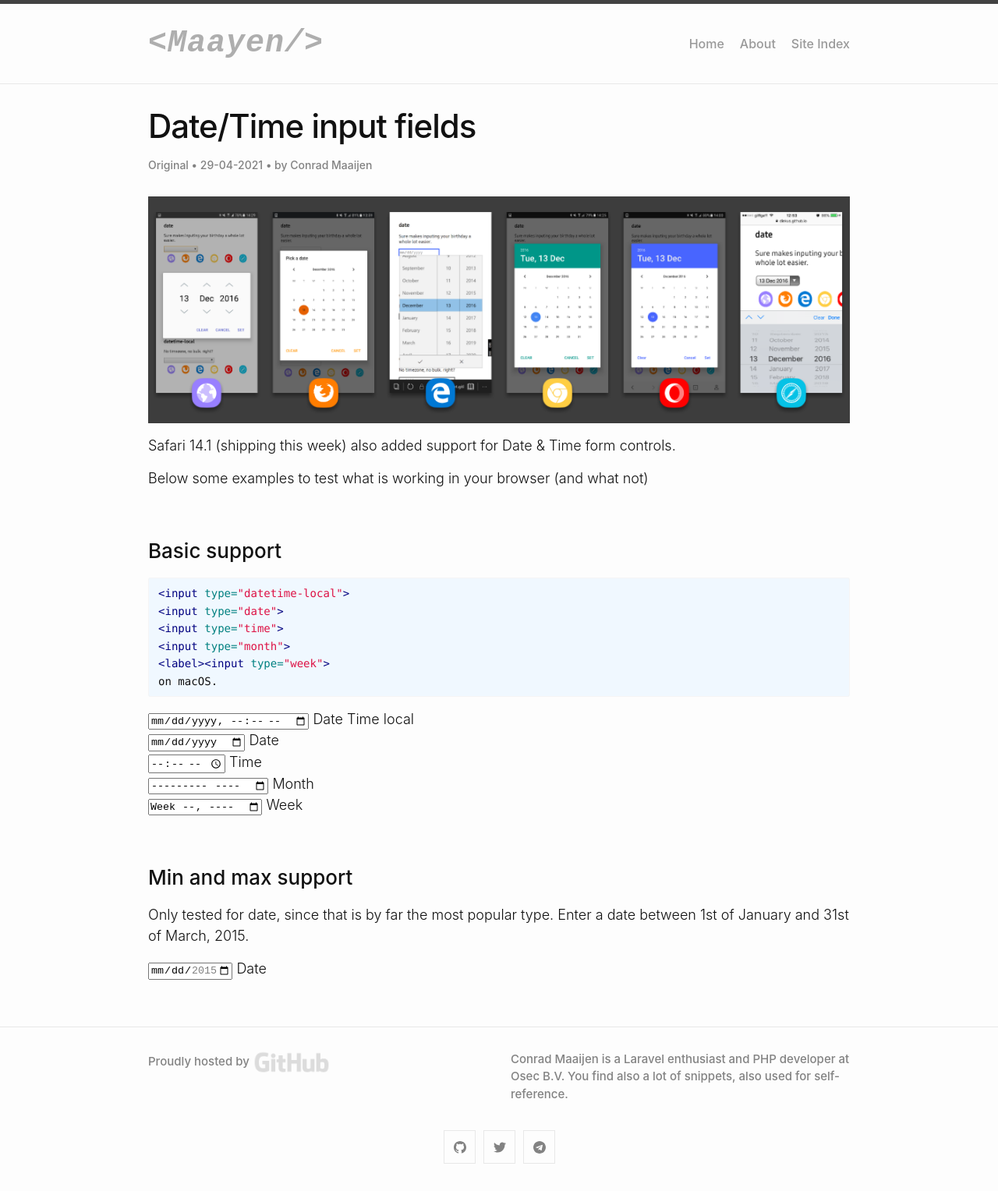
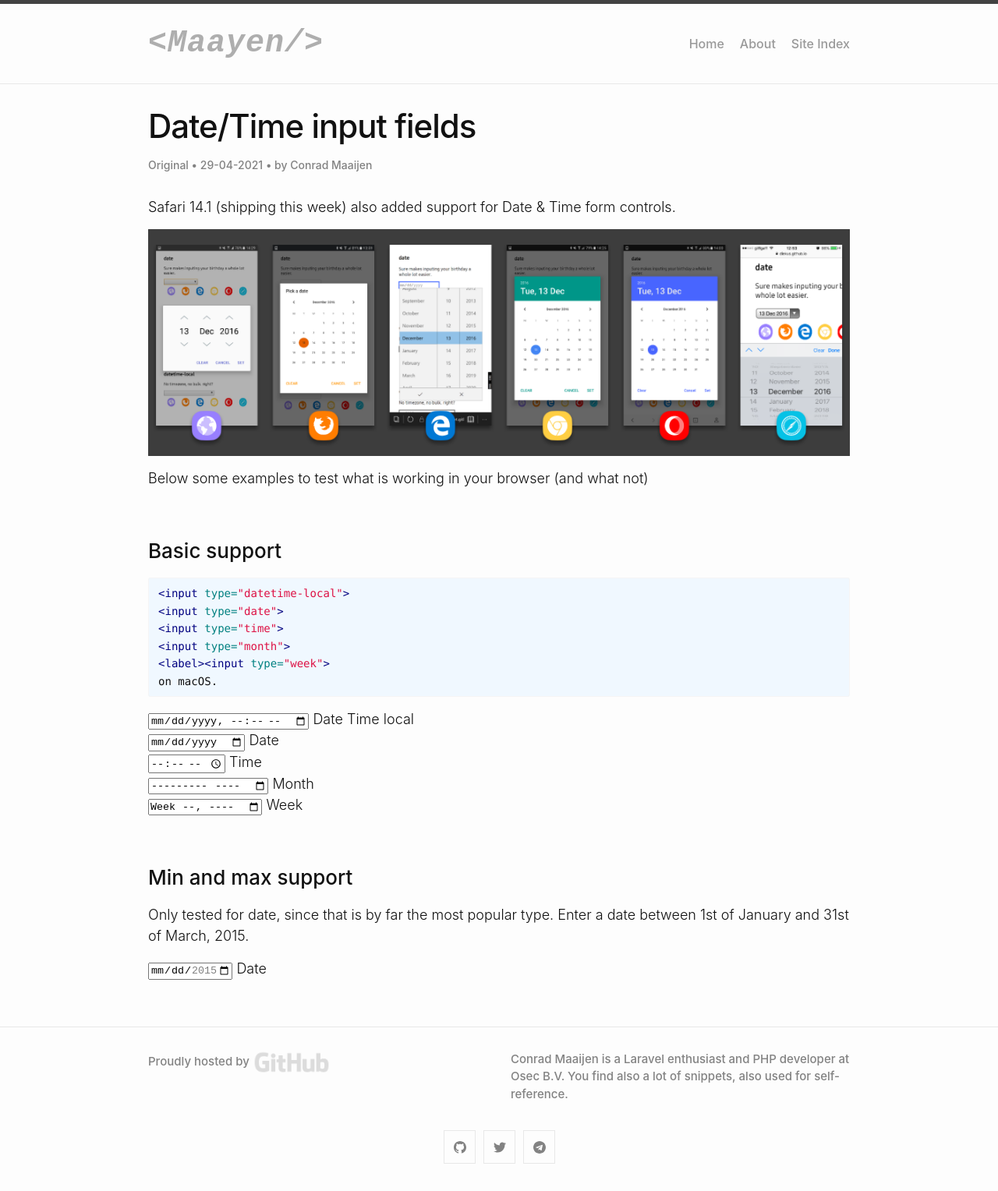
Before and after one commit to ConradMaaijen/conradmaayen.github.io, a Jekyll site: the page built from _posts/2021-04-29-date-input-field.md, in a window 1280 px wide. Shown: the whole page at 78% size. Built offline with Jekyll 4.4.1, drawn with Linux system fonts in a browser that asks for light colours.

Commit message:
update date-input-fields.md

```diff
--- a/_posts/2021-04-29-date-input-field.md
+++ b/_posts/2021-04-29-date-input-field.md
@@ -5,11 +5,11 @@ categories: original
 author: "Conrad Maaijen"
 ---
 
-![Browsers](/assets/posts/browsers-input-type.png)
-
 Safari 14.1 (shipping this week) also added support for Date & Time form controls.
 
 <!--more-->
+
+![Browsers](/assets/posts/browsers-input-type.png)
 
 Below some examples to test what is working in your browser (and what not)
 
```
